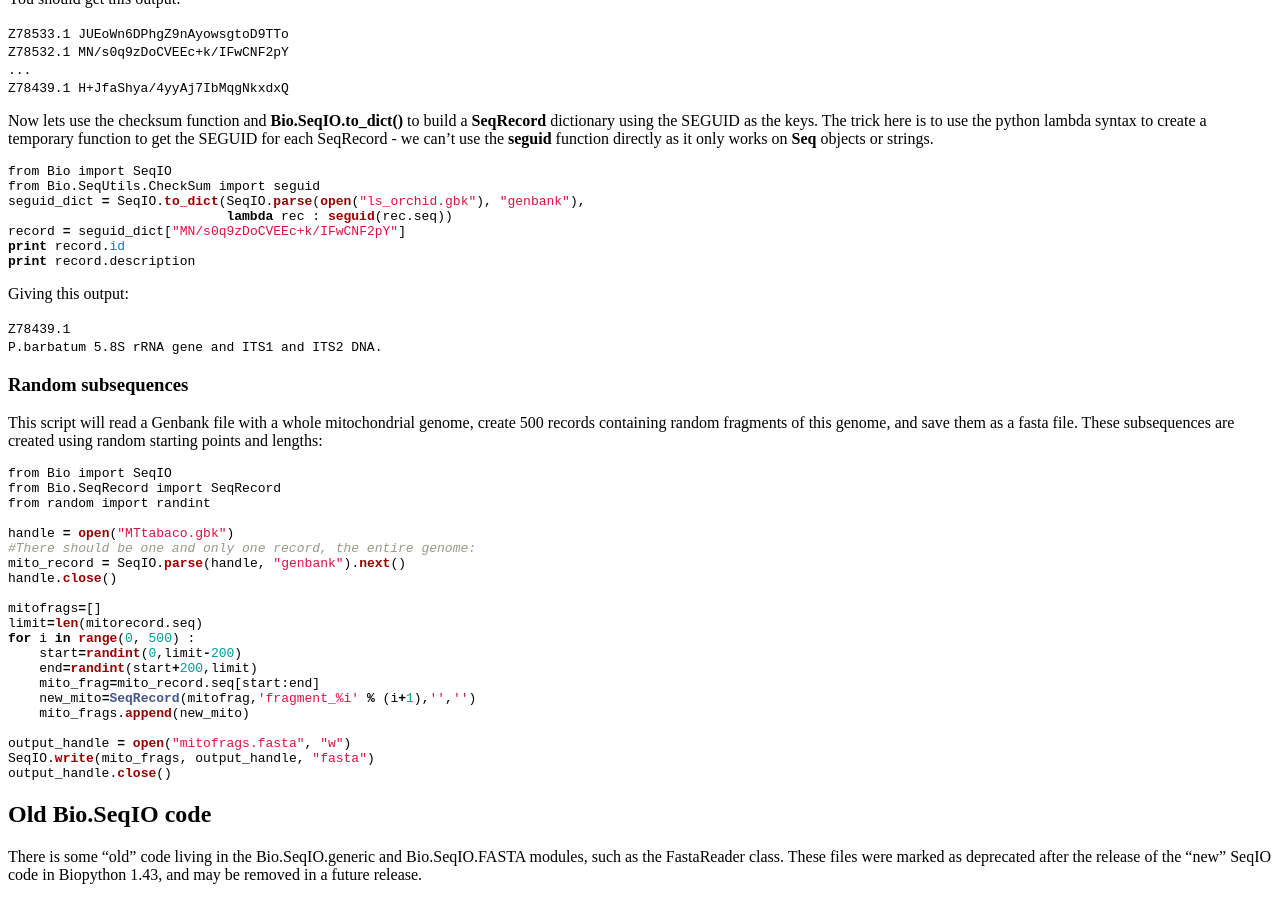
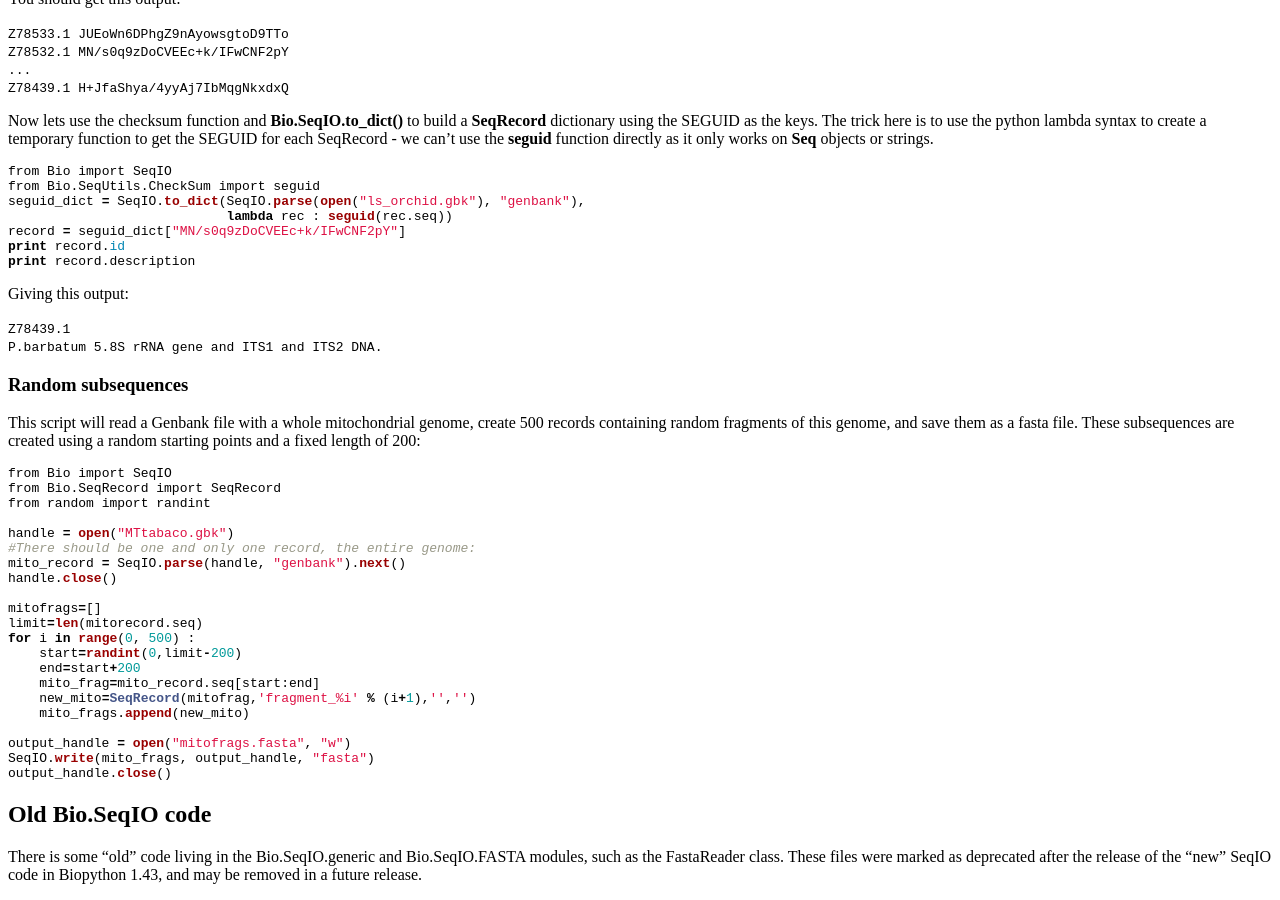
Before and after one commit to biopython/biopython.github.io, a Jekyll site: the page built from wiki/SeqIO.md, in a window 1280 px wide and 900 px high, scrolled down 3901 px. Built offline with Jekyll 4.4.1, drawn with Linux system fonts in a browser that asks for light colours.

Commit message:
My change would have given sequences of very varied lengths, not what SBassi had. Now fixed at 200 which is simpler.

````diff
--- a/wiki/SeqIO.md
+++ b/wiki/SeqIO.md
@@ -368,8 +368,8 @@ Giving this output:
 
 This script will read a Genbank file with a whole mitochondrial genome,
 create 500 records containing random fragments of this genome, and save
-them as a fasta file. These subsequences are created using random
-starting points and lengths:
+them as a fasta file. These subsequences are created using a random
+starting points and a fixed length of 200:
 
 ``` python
 from Bio import SeqIO
@@ -385,7 +385,7 @@ mitofrags=[]
 limit=len(mitorecord.seq)
 for i in range(0, 500) :
     start=randint(0,limit-200)
-    end=randint(start+200,limit)
+    end=start+200
     mito_frag=mito_record.seq[start:end]
     new_mito=SeqRecord(mitofrag,'fragment_%i' % (i+1),'','')
     mito_frags.append(new_mito)
````
Also changed, not shown: 1 other file.
